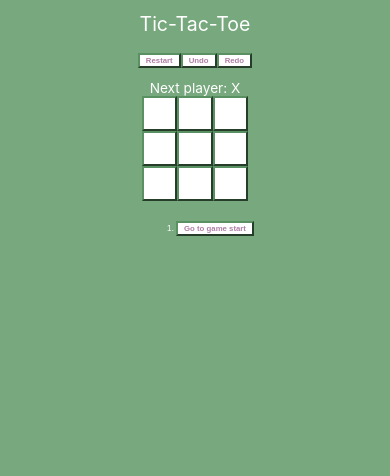
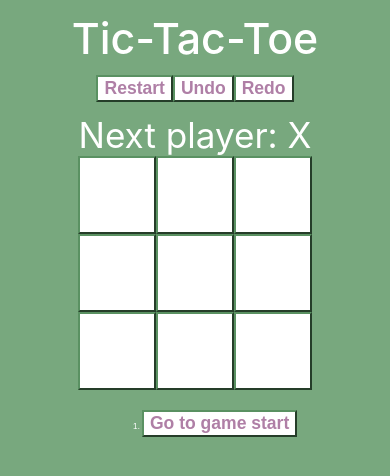
Before and after one commit to hank0777/tic-tac-toe_web, a React (Create React App) app: page / in a window 390 px wide. Shown: the top 476 px of the page. Built offline with nearby package versions, Linux system fonts and the light colour scheme.

Commit message:
Update resizing

```diff
--- a/src/App.css
+++ b/src/App.css
@@ -6,9 +6,9 @@ body {
 button {
   background-color: white;
   color: rgb(175, 127, 166);
-  font-weight: bolder;
   border-color: rgb(90, 145, 98);
   margin: 0%;
+  font-weight: bolder;
   font-size: 2vw;
 }
 
@@ -58,28 +58,50 @@ header {
   grid-column: 2;
   grid-row: 2;
   font-size: 5vw;
+  font-weight: 500;
 }
 
 /* resizing for smaller screens */
-@media (max-width: 700px) {
+@media (max-width: 650px) {
   .game {
     grid-template-rows: auto auto auto auto auto;
+    grid-template-columns: 1fr;
+    text-align: center;
   }
 
   header {
     grid-row: 2;
+    grid-column: 1;
+    font-size: 11vw;
   }
 
   .move-button {
     grid-row: 3;
+    grid-column: 1;
+  }
+
+  button {
+    font-size: 4.5vw;
   }
 
   .game-board {
     grid-row: 4;
+    grid-column: 1;
+  }
+
+  .status {
+    font-size: 9vw;
+  }
+
+  .square {
+    width: 20vw;
+    height: 20vw;
+    font-size: 18vw;
   }
 
   .game-info {
     grid-row: 5;
-    grid-column: 2;
+    grid-column: 1;
+    list-style-position: inside;
   }
 }
```
